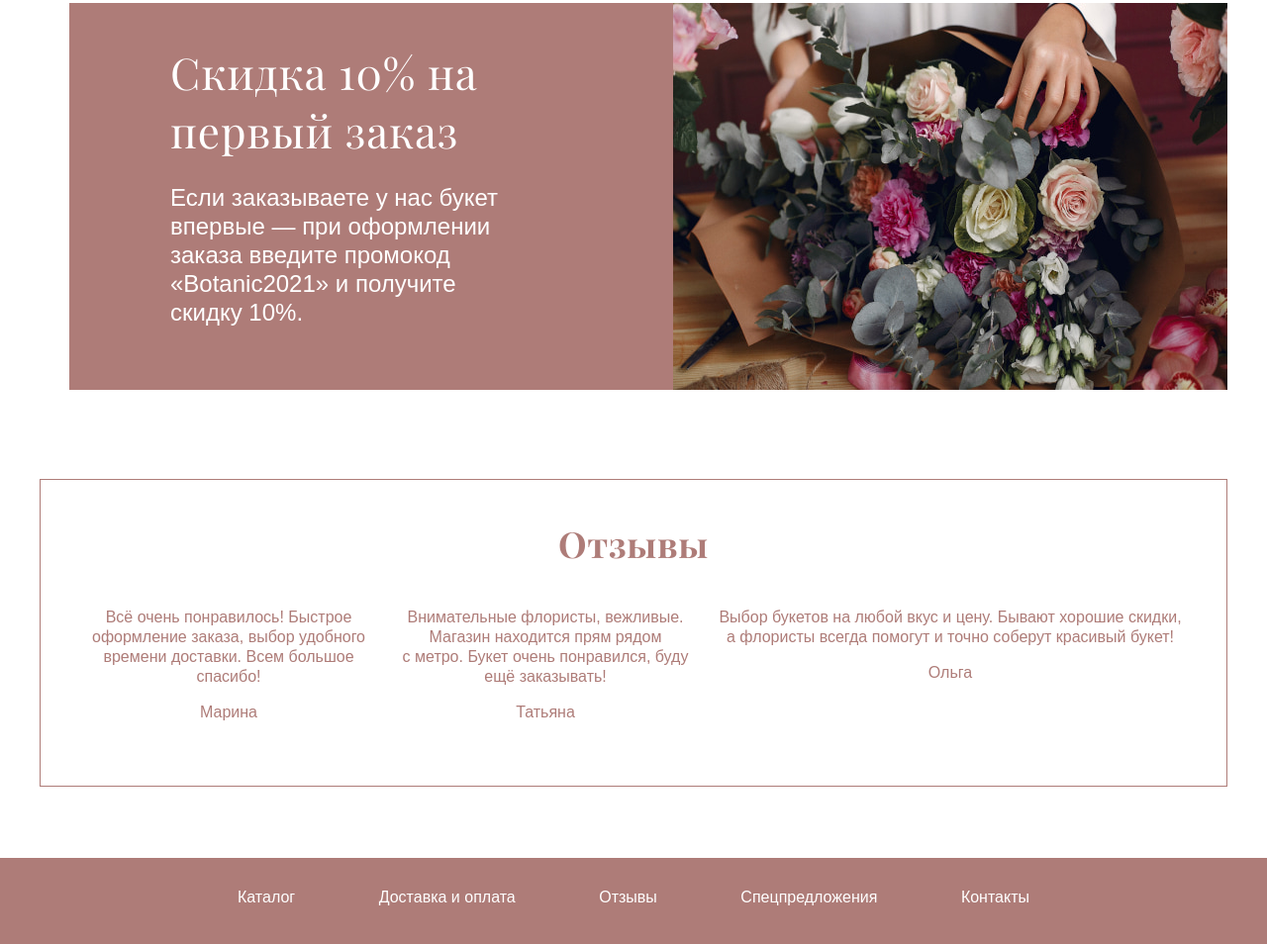
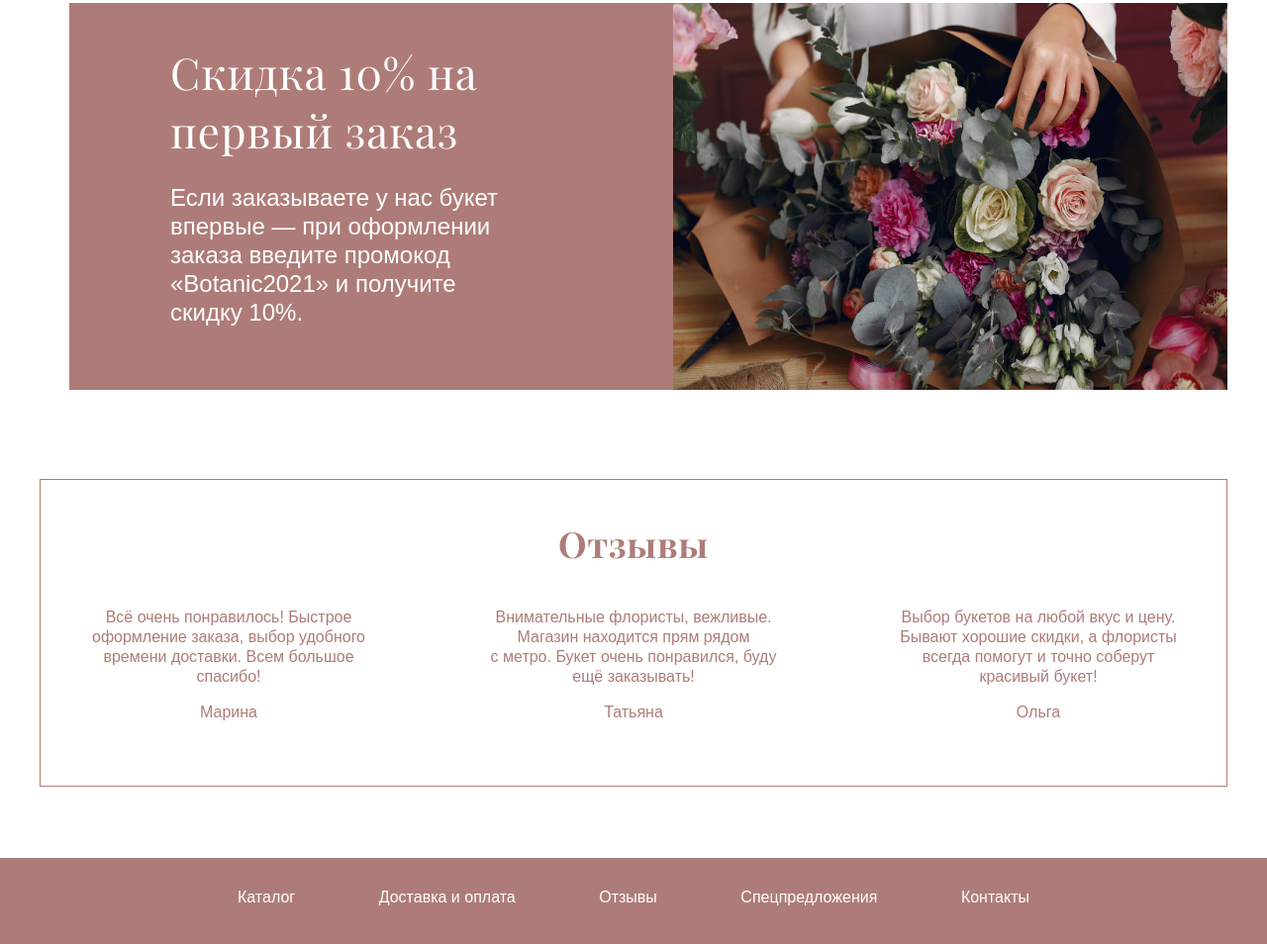
Before and after one commit to matveyGlush/itmo-design, a plain HTML site: page index.html in a window 1280 px wide. Shown: the part 1483-2437 px from the top of the page at 99% size. Drawn offline with Linux system fonts and the light colour scheme; a web font is replaced by a local one.

Commit message:
feedback item fix

```diff
--- a/css/style.css
+++ b/css/style.css
@@ -356,8 +356,11 @@ header {
   justify-content: space-between;
 }
 
+.feedback__item {
+  max-width: 300px;
+}
+
 .feedback__item:not(:last-child) {
-  max-width: 300px;
   margin-right: 20px;
 }
 
```
